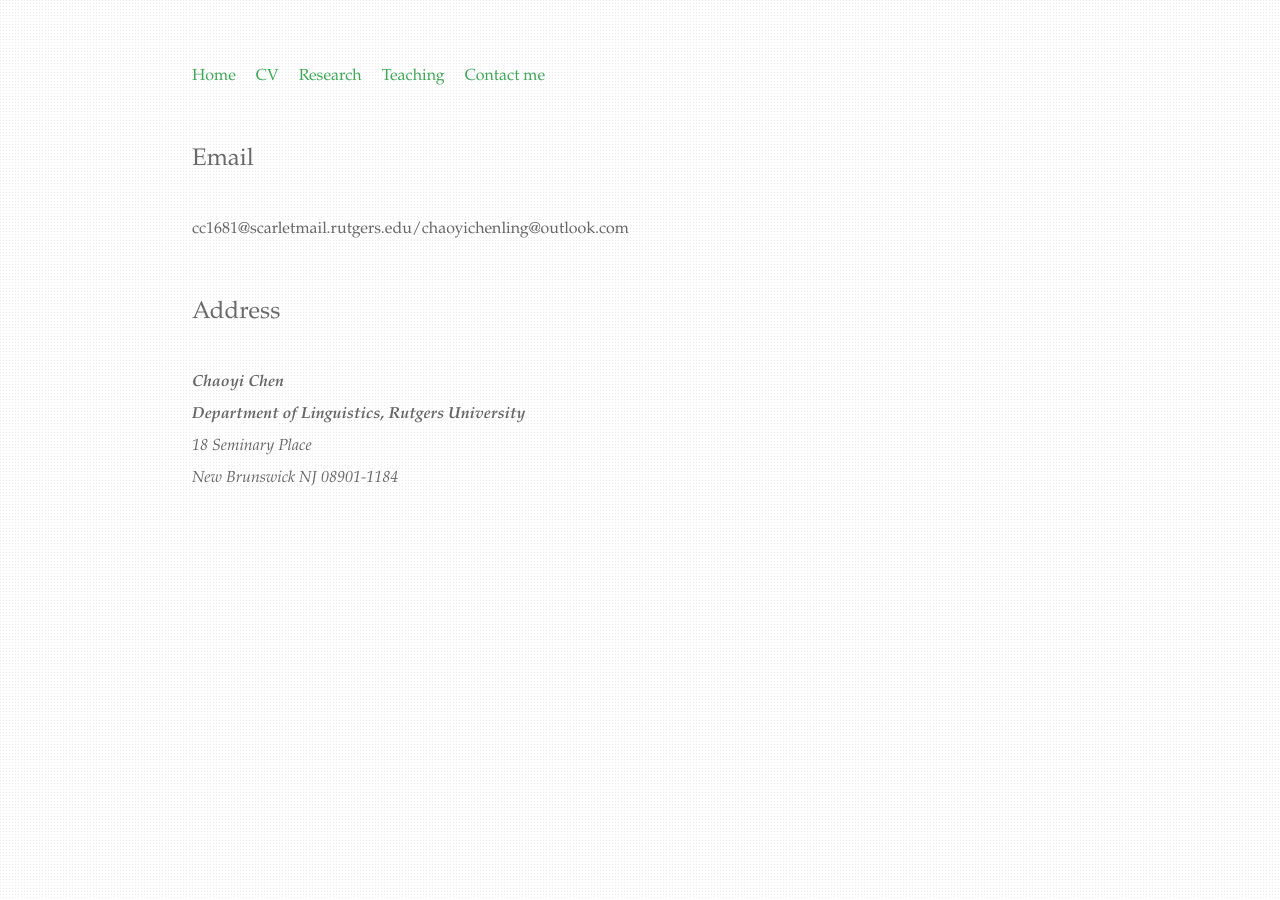
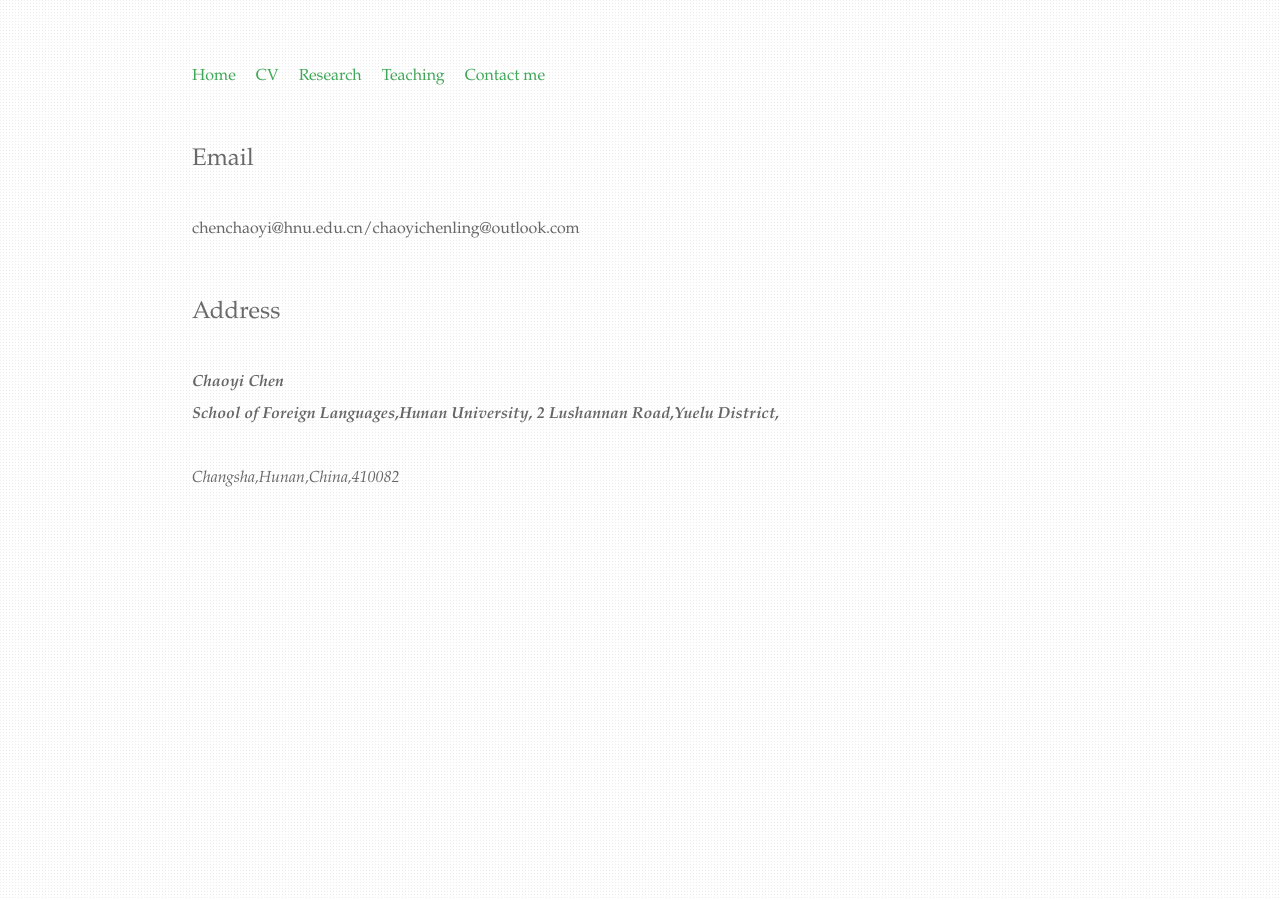
Before and after one commit to chaoyichen71/chaoyichen71.github.io, a Jekyll site: the page built from Contact me/index.html, in a window 1280 px wide. Built offline with Jekyll 4.4.1, drawn with Linux system fonts in a browser that asks for light colours.

Commit message:
Update index.html

```diff
--- a/Contact me/index.html
+++ b/Contact me/index.html
@@ -6,16 +6,18 @@ title: Contact me
 		<div class="blurb">
 			<h2>Email</h2>
 			</br>
-			<span class="obfuscate">cc1681@scarletmail.rutgers.edu/chaoyichenling@outlook.com</span>
+			<span class="obfuscate">chenchaoyi@hnu.edu.cn/chaoyichenling@outlook.com</span>
 			</div>
 </br>
 				<h2>Address</h2>
 				        </br>
 					<address>
 					<strong>Chaoyi Chen<br>
-						Department of Linguistics, Rutgers University</strong><br>
-					18 Seminary Place<br>
-					New Brunswick NJ 08901-1184<br>
+						School of Foreign Languages,Hunan University,
+						2 Lushannan Road,Yuelu District,
+						</strong><br>
+					<br>
+					Changsha,Hunan,China,410082<br>
 
 
 					</address>
```
